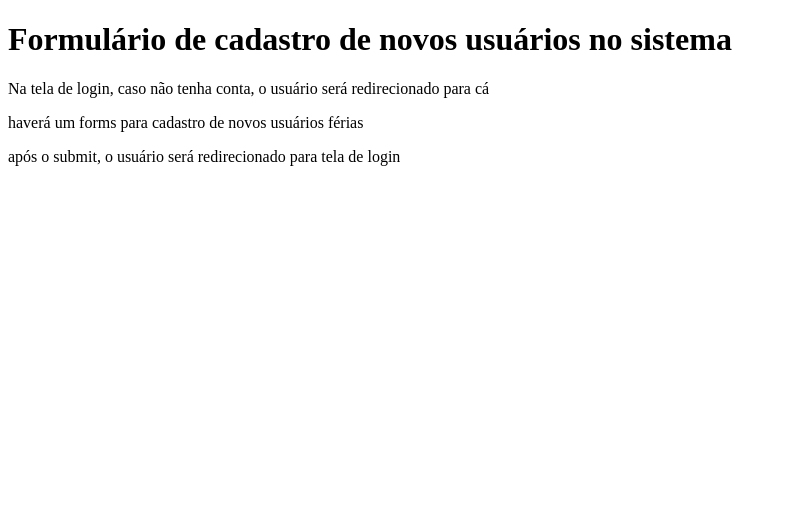
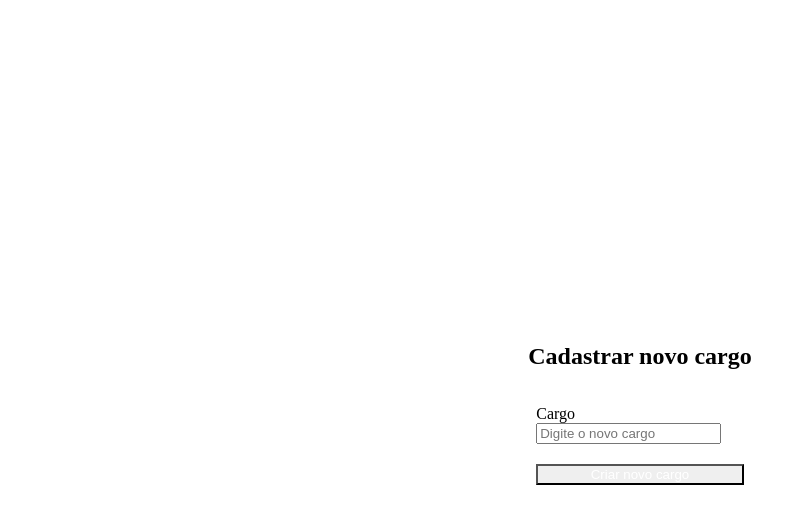
Before and after one commit to TiagoEmanuel8/FeriasFacil, a Next.js app in the folder frontend/: page /user/register in a window 1280 px wide. Shown: the top 524 px of the page, without its empty margins (0-806 px from the left). Built offline with nearby package versions, Linux system fonts and the light colour scheme.

Commit message:
feat: construindo tela para cadastro de cargos

```diff
--- a/frontend/app/user/register/page.tsx
+++ b/frontend/app/user/register/page.tsx
@@ -1,12 +1,103 @@
 "use client"
 
-export default function Register() {
-  return (
-    <>
-      <h1>Formulário de cadastro de novos usuários no sistema</h1>
+      {/* <h1>Formulário de cadastro de novos usuários no sistema</h1>
       <p>Na tela de login, caso não tenha conta, o usuário será redirecionado para cá</p>
       <p>haverá um forms para cadastro de novos usuários férias</p>
-      <p>após o submit, o usuário será redirecionado para tela de login</p>
-    </>
+      <p>após o submit, o usuário será redirecionado para tela de login</p> */}
+import {
+  Flex,
+  Box,
+  FormControl,
+  FormLabel,
+  Input,
+  Checkbox,
+  Stack,
+  Link,
+  Button,
+  Heading,
+  Text,
+  useColorModeValue,
+} from "@chakra-ui/react"
+import { yupResolver } from '@hookform/resolvers/yup';
+import { useForm } from 'react-hook-form';
+import * as yup from 'yup';
+
+interface ILoginFormData {
+  cargo: string,
+  handleSubmit: () => void,
+  onSubmit: () => void,
+}
+
+const schema = yup.object({
+  cargo: yup.string().required(),
+});
+
+export default function Register() {
+  const {
+    register,
+    handleSubmit,
+    formState: { errors }
+  } = useForm<ILoginFormData>({
+    resolver: yupResolver(schema)
+  });
+
+  function onSubmit(data: ILoginFormData) {
+    console.log(data)
+  }
+
+    function setErros(error: any) {
+  console.log('Errors', error)
+  }
+
+  return (
+    <Flex
+      minH={"100vh"}
+      align={"center"}
+      justify={"center"}
+      bg={useColorModeValue("gray.50", "gray.800")}
+    >
+      <Stack spacing={8} mx={"auto"} maxW={"lg"} py={12} px={6}>
+        <Stack align={"center"}>
+          <Heading fontSize={"4xl"}>Cadastrar novo cargo</Heading>
+        </Stack>
+        <Box
+          rounded={"lg"}
+          bg={useColorModeValue("white", "gray.700")}
+          boxShadow={"lg"}
+          p={8}
+        >
+          <form action="" autoComplete='off' onSubmit={handleSubmit(onSubmit, setErros)}>
+          <Stack spacing={4}>
+            <FormControl id="cargo">
+              <FormLabel>Cargo</FormLabel>
+              <Input
+                type="cargo"
+                outline='none'
+                focusBorderColor='gray.600'
+                placeholder='Digite o novo cargo'
+                {...register('cargo')}
+              />
+              <p style={{ color: 'red' }}>{errors?.cargo?.message}</p>
+            </FormControl>
+
+            <Stack spacing={10}>
+
+              <Button
+                type='submit'
+                width='full'
+                bg={"blue.400"}
+                color={"white"}
+                _hover={{
+                  bg: "blue.500",
+                }}
+              >
+                Criar novo cargo
+              </Button>
+            </Stack>
+          </Stack>
+          </form>
+        </Box>
+      </Stack>
+    </Flex>
   )
 }
```
